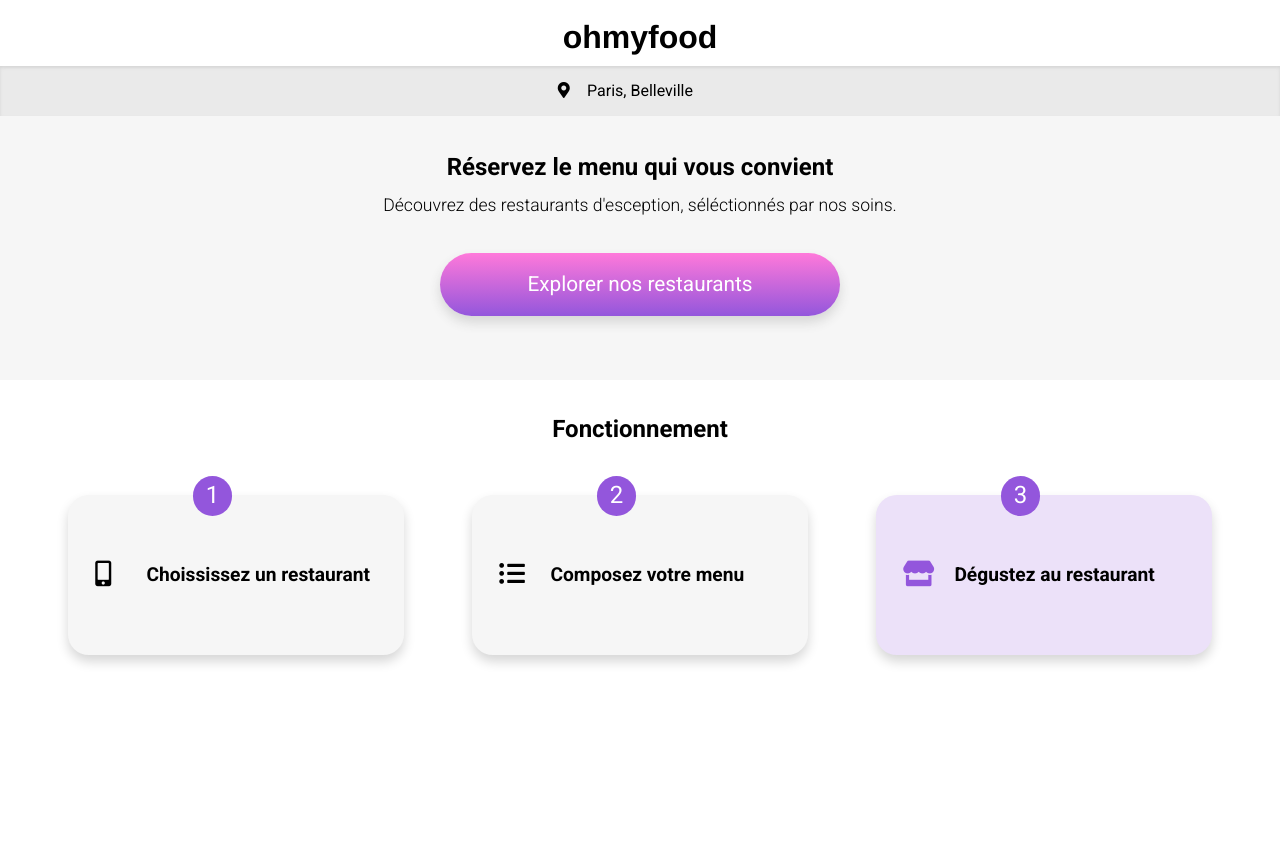
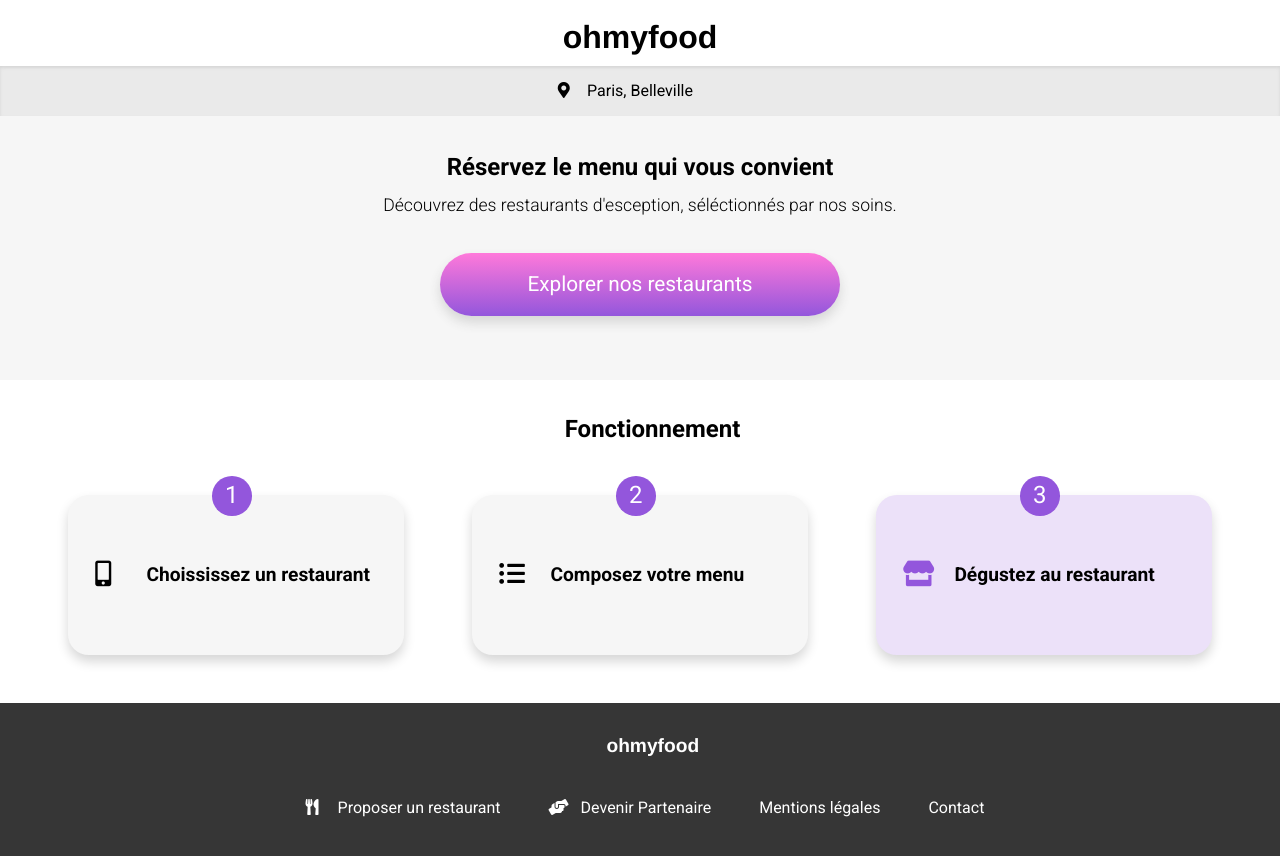
Before and after one commit to BenBelcic/BenjaminBelcic_3_25012022, a website: page index.html in a window 1280 px wide. Before the commit the page ends 800 px from the top, so only its background shows below. Drawn offline with Linux system fonts and the light colour scheme; a web font is replaced by a local one.

Commit message:
footer_responsive

```diff
--- a/index.html
+++ b/index.html
@@ -49,7 +49,13 @@
     </header>
     <a id="restaurants"></a>
     <footer>
-
+        <h4 class="footer__title">ohmyfood</h4>
+            <ul class="footer__list">
+                <li class="footer__list__text"><div class="footer__list__text__icon"><span class="fas fa-utensils"></span></div><p>Proposer un restaurant</p></li>
+                <li class="footer__list__text"><div class="footer__list__text__icon"><span class="fas fa-hands-helping"></span></div><p>Devenir Partenaire</p></li>
+                <li class="footer__list__text"><p>Mentions légales</p></li>
+                <li class="footer__list__text"><a href="mailto:mon_adresse@mail.fr"><p>Contact</p></a></li>
+            </ul>
     </footer>
 
 </body>
--- a/sass/Utils/_variables.scss
+++ b/sass/Utils/_variables.scss
@@ -14,4 +14,4 @@ $font-primary: 'Shrikhand','Franklin Gothic Medium', sans-serif;
 $font-secondary: 'Roboto','Franklin Gothic Medium', sans-serif;
 
 $max-width-btn: 400px;
-$max-with-vignet: 620px;
+$max-with-vignet: 768px;
--- a/sass/base/_bases.scss
+++ b/sass/base/_bases.scss
@@ -1,5 +1,6 @@
 * {
     box-sizing: border-box;
+    list-style: none;
 }
 
 h1 {
@@ -17,7 +18,13 @@ h3 {
 
 a {
     text-decoration: none;
+    color: white;
 }
+
+a:hover {
+    cursor: pointer;
+}
+
 
 @import url('https://fonts.googleapis.com/css2?family=Shrikhand&display=swap');
 
--- a/sass/layouts/_container.scss
+++ b/sass/layouts/_container.scss
@@ -19,7 +19,13 @@
     padding: 1rem;
 }
 
-@media (min-width: 1060px) {
+footer {
+    padding: .4rem 1rem;
+    background-color: $gray-footer;
+    color: white;
+}
+
+@media screen and (min-width: 1060px) {
     .functioning{
         @include flex-center;
         max-width: 1400px;
@@ -31,4 +37,7 @@
         justify-content: space-evenly;
         width: 100%;
     }
+    footer {
+        padding:.4rem 0 2rem 0;
+    }
 }
--- a/sass/layouts/_footer.scss
+++ b/sass/layouts/_footer.scss
@@ -0,0 +1,31 @@
+.footer__title {
+    font-family: $font-primary;
+    font-size: 1.2rem;
+    padding:0 0 .1rem 2%;
+}
+
+.footer__list {
+    margin-left: -30px;
+    &__text {
+        display: flex;
+        align-items: center;
+        flex-direction: row;
+        gap: .8em;
+        margin:-1em 0;
+        &__icon {
+            width: 1.2em;
+    }
+    }
+}
+
+@media screen and (min-width: 1060px) {
+    .footer__list {
+        @include flex-center;
+        flex-direction: row;
+        gap:3em;
+    }
+    .footer__title {
+        text-align: center;
+        padding-bottom:1rem;
+    }
+}
--- a/sass/layouts/_header.scss
+++ b/sass/layouts/_header.scss
@@ -23,10 +23,13 @@
     }
 }
 
+.functioning{
+    &__title {
+        padding-left: 2%;
+    }
+}
+
 .functioning__contenair {
-    &__title {
-        margin-left: 5%;
-    }
     &__card {
         @include flex-center;
         position: relative;
@@ -66,13 +69,13 @@
     }
 }
 
-@media (min-width: 768px) {
+@media screen and (min-width: 768px) {
     .functioning__contenair {
         &__card {
             height: 5em;
             margin: 3em auto;
             &__text {
-                font-size: 1.3rem;
+                font-size: 1.2rem;
             }
             &__icon {
                 font-size: 1.6rem;
@@ -81,26 +84,17 @@
 }
 }
 
-@media (min-width: 1060px) {
+@media screen and (min-width: 1060px) {
     .functioning__contenair {
-        &__title {
-            margin:0;
-        }
         &__card {
             margin:2em 1em;
             padding: 1.5em;
             width: 21em;
             height: 10em;
-            &__text {
-                font-size: 1.2rem;
-            }
             &__number {
-                left: 5.2em;
+                left: 6em;
                 bottom: 5.8em;
                 font-size: 1.5rem;
-            }
-            &__icon {
-                font-size: 1.6rem;
             }
         }
     }
```
Also changed, not shown: asset/style.css, 1 other file.
